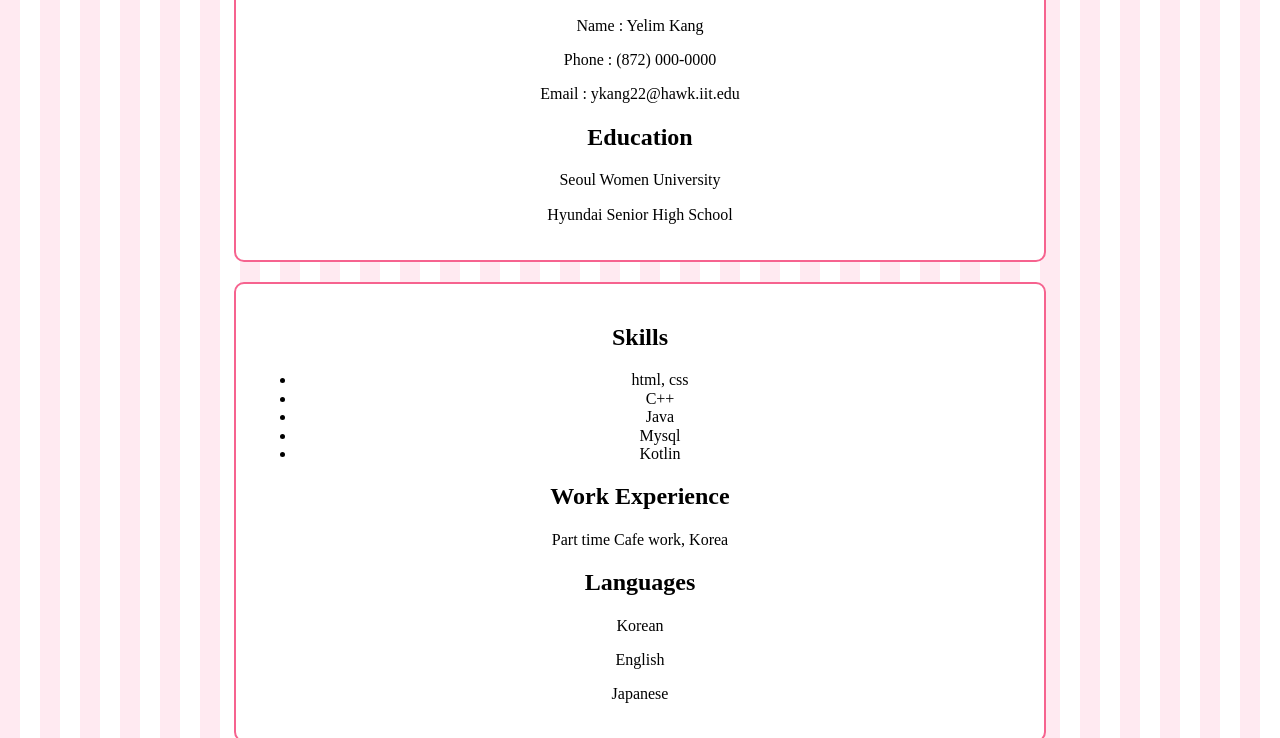
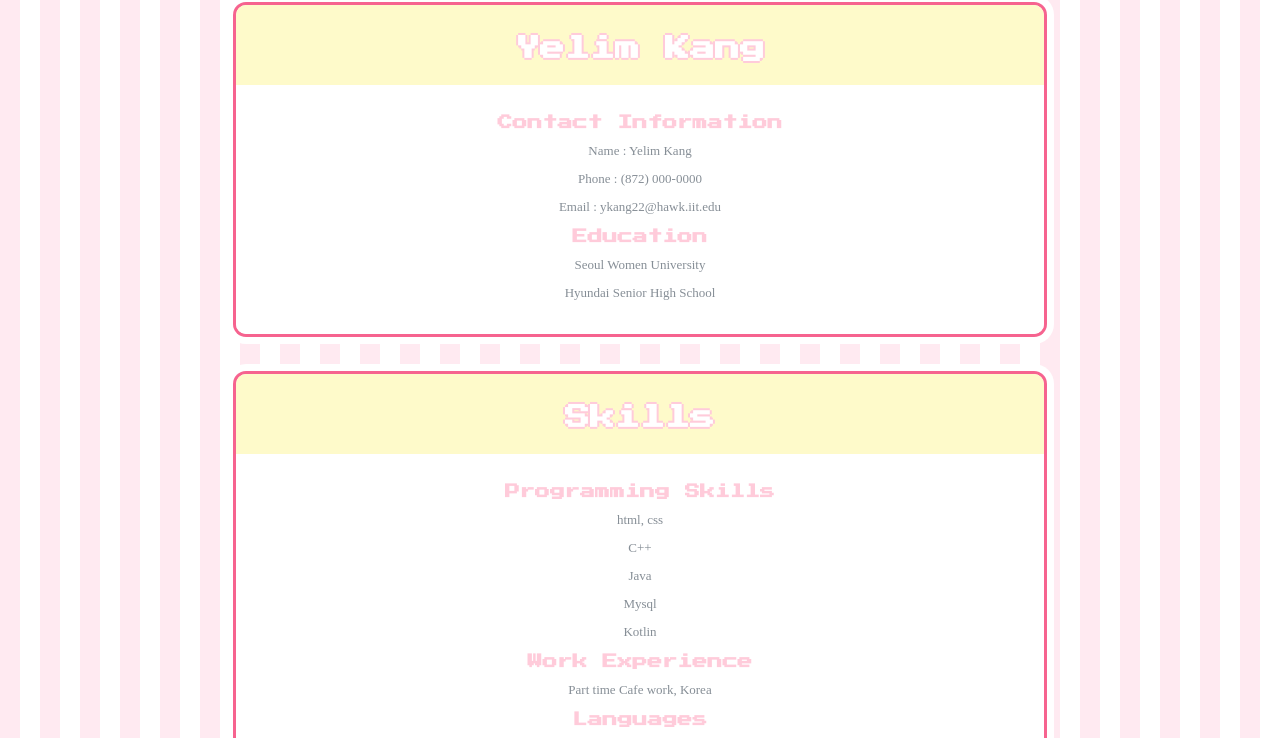
Before and after one commit to y3l512/project2, a plain HTML site: page index.html in a window 1280 px wide. Shown: the part 207-945 px from the top of the page. Drawn offline with Linux system fonts and the light colour scheme.

Commit message:
css of index, game page

```diff
--- a/css/style.css
+++ b/css/style.css
@@ -1,3 +1,12 @@
+body{
+  background:repeating-linear-gradient(90deg, #FFEAF1, #FFEAF1 20px, #FFFFFF 0, #FFFFFF 40px);
+}
+
+p{
+  font-size: 13px;
+  color: #868E96;
+}
+
 nav{
   overflow: hidden;
   background-color: #E8EAF3;
@@ -44,18 +53,40 @@ nav ul li a:hover{
   text-decoration: underline #FFFFFF;
 }
 
-body{
-  background:repeating-linear-gradient(90deg, #FFEAF1, #FFEAF1 20px, #FFFFFF 0, #FFFFFF 40px);
+section{
+  color: black;
+  background: linear-gradient(180deg, #FEFACA 80px, white 10px);
+  width:60%;
+  overflow: auto;
+  padding: 0px 20px 20px 20px;
+  box-shadow:
+    0 0 0 3px #F6638F,  /* 첫 번째 테두리: 빨간색, 5px 너비 */
+    0 0 0 10px #FFFFFF;
+  text-align: center;
+  margin: 40px auto;
+  border-radius: 10px;
 }
 
-section{
-  color: black;
-  background-color: #FFFFFF;
-  width:60%;
-  overflow: auto;
-  padding: 20px;
-  border: 2px solid #F6638F;
-  text-align: center;
-  margin: 20px auto;
-  border-radius: 10px;
+.site-title{
+  color: #FFFFFF;
+  font-family: 'Press Start 2P', cursive;
+  text-shadow: -4px 0px #D1EFE3, 0px 4px #D1EFE3, 4px 0px #D1EFE3, 0px -4px #D1EFE3;
+  font-size: 50px;
+  padding-left: 50px;
+  margin: 50px 10% 50px auto;
 }
+
+.sec-title{
+  margin-top: 30px;
+  margin-bottom: 50px;
+  font-size: 25px;
+  font-family: 'Press Start 2P', cursive;
+  text-shadow: -2px 0px #FFCBDA, 0px 2px #FFCBDA, 2px 0px #FFCBDA, 0px -2px #FFCBDA;
+  color: #FFFFFF;
+}
+
+.sub-title{
+  color:#FFCBDA;
+  font-family: 'Press Start 2P', cursive;
+  font-size: 15px;
+}
--- a/index.html
+++ b/index.html
@@ -20,35 +20,36 @@
         </div>
       </nav>
     </header>
-
+    <div class="div-title">
+    <h1 class="site-title">Welcome!</h1>
+    </div>
     <section>
       <h1 class="sec-title">Yelim Kang</h1>
-      <h2>Contact Information</h2>
+      <h2 class="sub-title">Contact Information</h2>
       <p>Name : Yelim Kang</p>
       <p>Phone : (872) 000-0000</p>
       <p>Email : ykang22@hawk.iit.edu</p>
-      <h2>Education</h2>
+      <h2 class="sub-title">Education</h2>
       <p>Seoul Women University</p>
       <p>Hyundai Senior High School</p>
     </section>
     <section>
-      <h2>Skills</h2>
-        <ul>
-          <li>html, css</li>
-          <li>C++</li>
-          <li>Java</li>
-          <li>Mysql</li>
-          <li>Kotlin</li>
-        </ul>
-      <h2>Work Experience</h2>
+      <h1 class="sec-title">Skills</h1>
+      <h2 class="sub-title">Programming Skills</h2>
+      <p>html, css</p>
+      <p>C++</p>
+      <p>Java</p>
+      <p>Mysql</p>
+      <p>Kotlin</p>
+      <h2 class="sub-title">Work Experience</h2>
       <p>Part time Cafe work, Korea</p>
-      <h2>Languages</h2>
+      <h2 class="sub-title">Languages</h2>
       <p>Korean</p>
       <p>English</p>
       <p>Japanese</p>
     </section>
     <section>
-      <h2 class="sec-title">Interest</h2>
+      <h1 class="sec-title">Interest</h1>
       <p>game</p>
       <p>jogging</p>
       <p>traveling</p>
```
Also changed, not shown: game.html (+13 -13 lines), latrip.html (+1 -2 lines).
